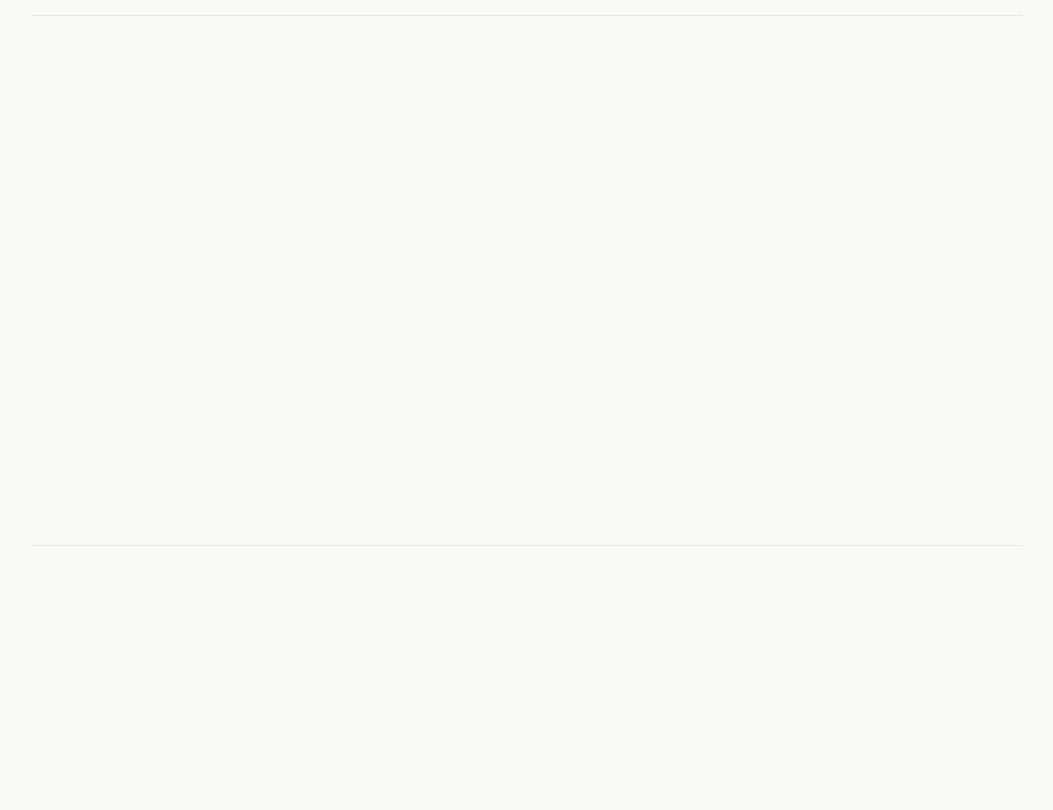
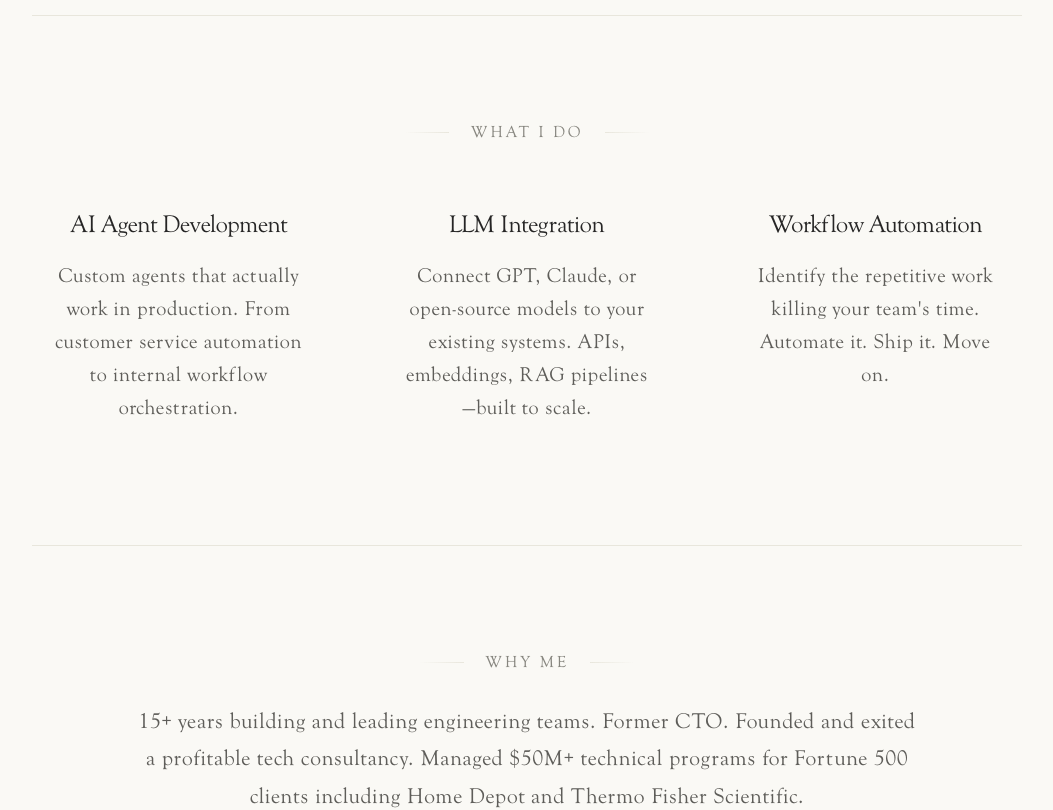
Before and after one commit to aaronkantrowitz/website, a SvelteKit app: page /consulting in a window 1280 px wide. Shown: the part 800-1610 px from the top of the page, without its empty margins (113-1166 px from the left). Built offline with nearby package versions, Linux system fonts and the light colour scheme; no server answers.

Commit message:
Fix error handling in form submission and update scroll animation styles for global compatibility

```diff
--- a/src/routes/consulting/+page.svelte
+++ b/src/routes/consulting/+page.svelte
@@ -174,7 +174,7 @@
               if (result.type === 'success') {
                 submitStatus = 'success';
               } else if (result.type === 'failure') {
-                errorMessage = result.data?.error || 'Something went wrong. Please try again.';
+                errorMessage = (result.data as { error?: string })?.error || 'Something went wrong. Please try again.';
                 submitStatus = 'error';
               } else {
                 errorMessage = 'Something went wrong. Please try again.';
@@ -765,8 +765,8 @@
     animation: float 0.8s ease-in-out infinite;
   }
 
-  /* Scroll-triggered animations */
-  .animate-on-scroll {
+  /* Scroll-triggered animations - using :global to work with JS class addition */
+  :global(.animate-on-scroll) {
     opacity: 0;
     transform: translateY(24px);
     transition: opacity 0.6s cubic-bezier(0.16, 1, 0.3, 1),
@@ -774,13 +774,13 @@
     transition-delay: calc(var(--stagger, 0) * 0.1s);
   }
 
-  .animate-on-scroll.in-view {
+  :global(.animate-on-scroll.in-view) {
     opacity: 1;
     transform: translateY(0);
   }
 
   /* Section title animation variation */
-  .section-title.animate-on-scroll {
+  :global(.section-title.animate-on-scroll) {
     transform: translateY(16px);
   }
 
@@ -789,13 +789,13 @@
     transition: width 0.5s cubic-bezier(0.16, 1, 0.3, 1) 0.3s;
   }
 
-  .section-title.animate-on-scroll::before,
-  .section-title.animate-on-scroll::after {
+  :global(.section-title.animate-on-scroll)::before,
+  :global(.section-title.animate-on-scroll)::after {
     width: 0;
   }
 
-  .section-title.animate-on-scroll.in-view::before,
-  .section-title.animate-on-scroll.in-view::after {
+  :global(.section-title.animate-on-scroll.in-view)::before,
+  :global(.section-title.animate-on-scroll.in-view)::after {
     width: 2rem;
   }
 
```
